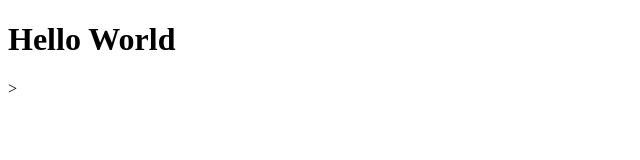
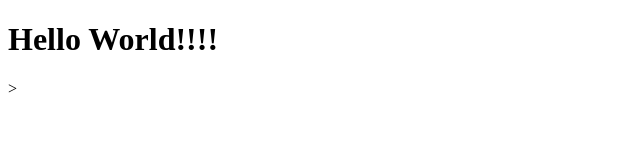
Before and after one commit to Irvan0703/FundamentalGit, a plain HTML site: page index.html in a window 1280 px wide. Shown: the full height of the page, 0-640 px from the left. Drawn offline with Linux system fonts and the light colour scheme.

Commit message:
perubahan commit

```diff
--- a/index.html
+++ b/index.html
@@ -5,6 +5,6 @@
 	<title>Git</title>
 </head>
 <body>
-<h1>Hello World</h1>>
+<h1>Hello World!!!!</h1>>
 </body>
 </html>
```
